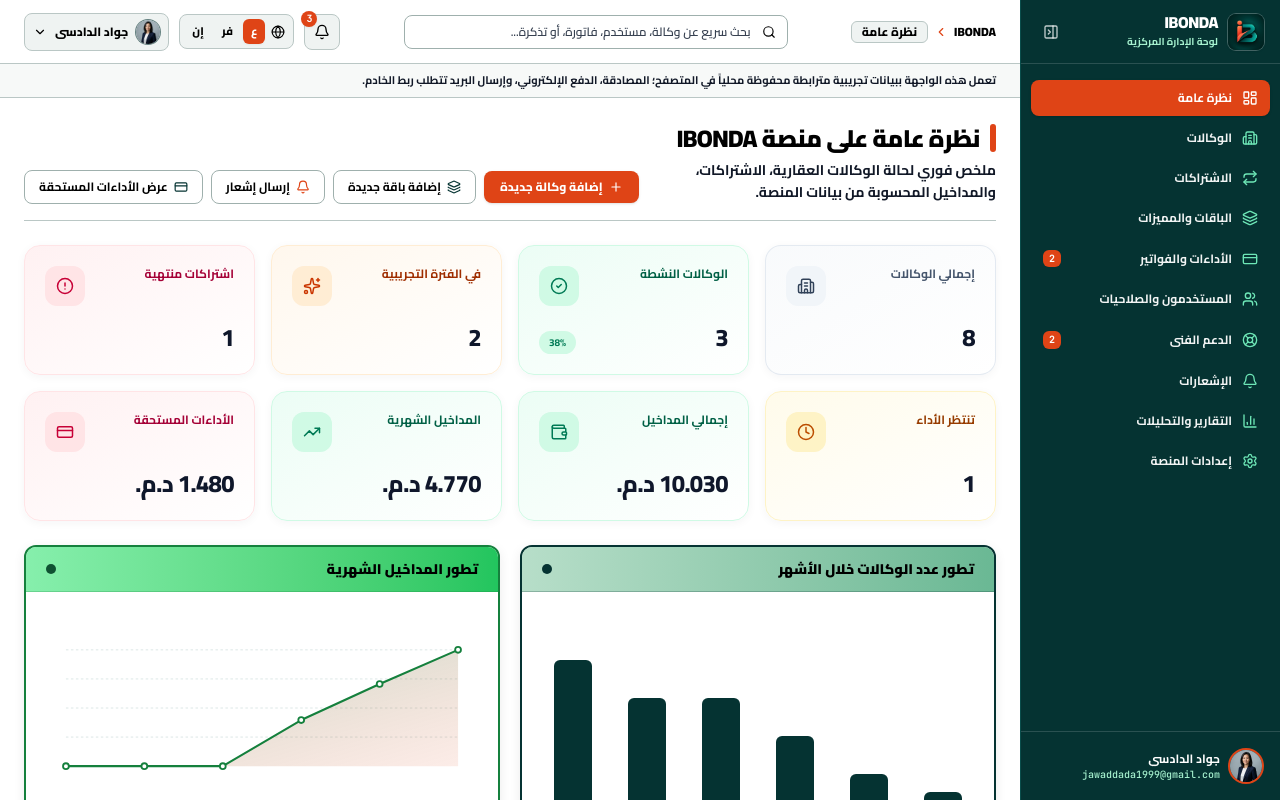
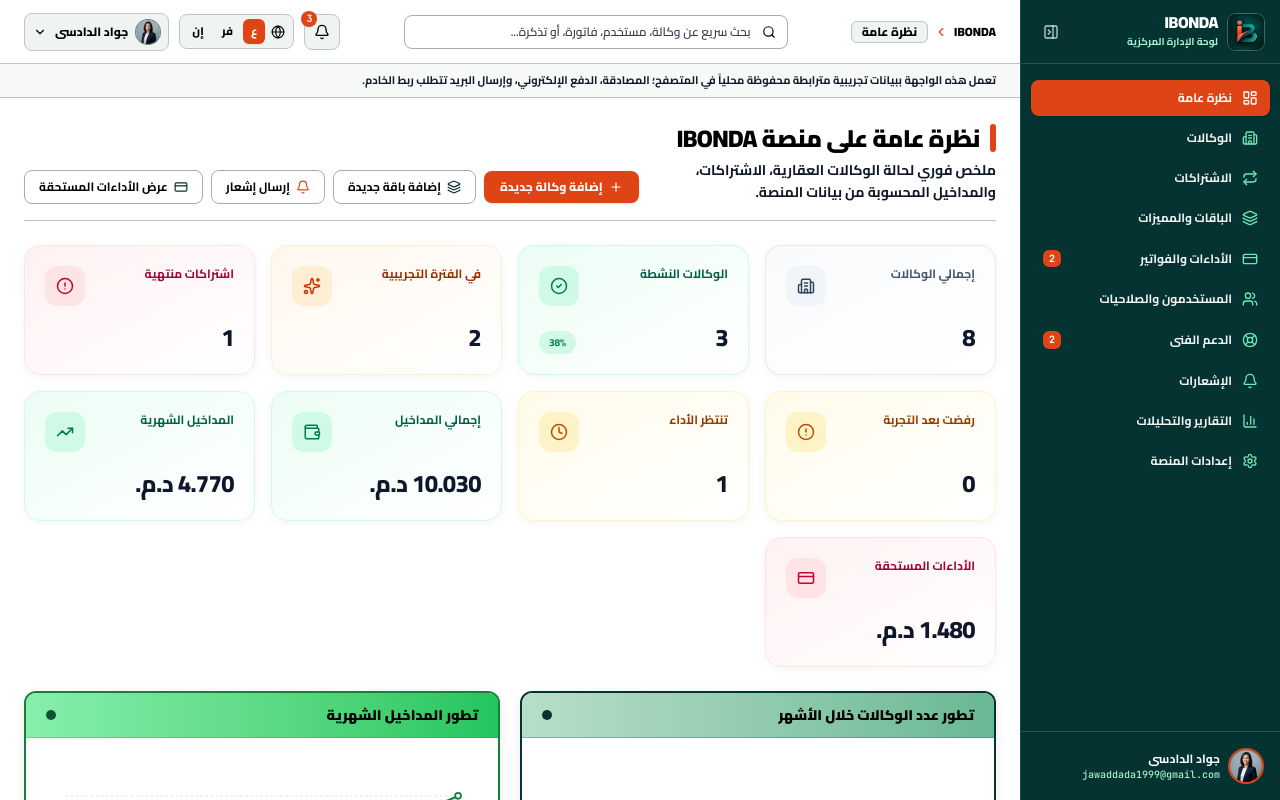
Before and after one commit to jawaddada1999-svg/MEINE, a React (Vite) app: page / in a window 1280 px wide. Shown: the top 800 px of the page. Built offline with nearby package versions, Linux system fonts and the light colour scheme.

Commit message:
Add trial-rejected agency metric

```diff
--- a/src/components/views/OverviewView.tsx
+++ b/src/components/views/OverviewView.tsx
@@ -47,6 +47,7 @@ export function OverviewView({
     const activeAgencies = agencies.filter((a) => a.status === 'active').length;
     const trialAgencies = agencies.filter((a) => a.status === 'free_trial').length;
     const expiredAgencies = agencies.filter((a) => a.status === 'expired').length;
+    const trialRejectedAgencies = agencies.filter((a) => a.status === 'trial_rejected').length;
     const pendingPaymentAgencies = agencies.filter((a) => a.status === 'pending_payment').length;
 
     const currentMonthPrefix = REFERENCE_TODAY.slice(0, 7);
@@ -66,6 +67,7 @@ export function OverviewView({
       activeAgencies,
       trialAgencies,
       expiredAgencies,
+      trialRejectedAgencies,
       pendingPaymentAgencies,
       totalRevenue,
       monthlyRevenue,
@@ -141,6 +143,11 @@ export function OverviewView({
         value: agencies.filter((a) => a.status === 'cancelled').length,
         color: '#991B1B',
       },
+      {
+        label: t.agencyStatus.trial_rejected,
+        value: agencies.filter((a) => a.status === 'trial_rejected').length,
+        color: '#B45309',
+      },
     ],
     [agencies, t]
   );
@@ -176,6 +183,12 @@ export function OverviewView({
       value: formatNumber(stats.expiredAgencies, lang),
       icon: AlertCircle,
       tone: 'danger',
+    },
+    {
+      label: t.agencyStatus.trial_rejected,
+      value: formatNumber(stats.trialRejectedAgencies, lang),
+      icon: AlertCircle,
+      tone: 'warning',
     },
     {
       label: t.overview.pendingPaymentAgencies,
```
